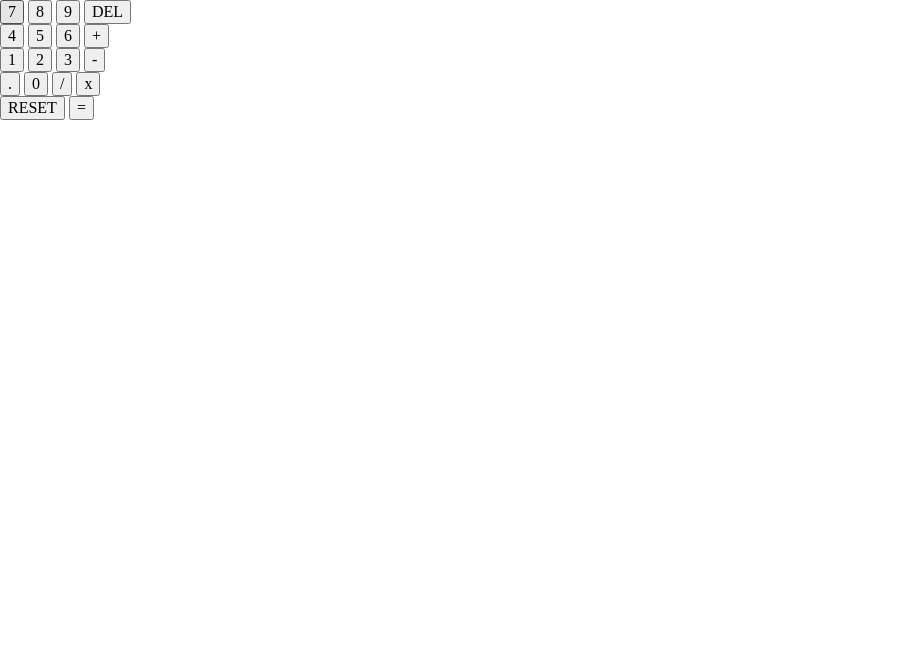
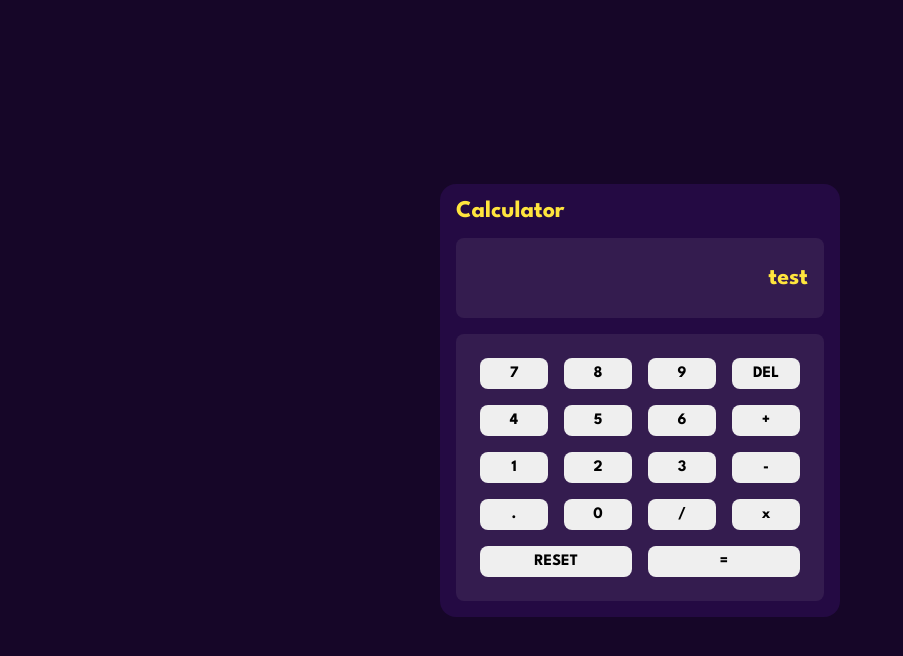
Before and after one commit to TheCRIS69/calculator, a plain HTML site: page index.html in a window 1280 px wide. Shown: the whole page, without its empty margins (0-903 px from the left). Drawn offline with Linux system fonts and the light colour scheme.

Commit message:
Made the calculator layout

```diff
--- a/index.html
+++ b/index.html
@@ -13,38 +13,39 @@
 <body>
     <div class="wrapper">
         <div class="container">
-            <h1 class="title"></h1>
-            <div class="calculator-result">
-                <span>
-                </span>
+            <h1 class="title">Calculator</h1>
+            <div class="calculator-result-box">
+                <h2 class="title">
+                    test
+                </h2>
             </div>
 
             <div class="calculator-options">
-                <div class="flex-group">
+                <div class="calculator-options__group">
                     <button class="button">7</button>
                     <button class="button">8</button>
                     <button class="button">9</button>
                     <button class="button-delete">DEL</button>
                 </div>
-                <div class="flex-group">
+                <div class="calculator-options__group">
                     <button class="button">4</button>
                     <button class="button">5</button>
                     <button class="button">6</button>
                     <button class="button">+</button>
                 </div>
-                <div class="flex-group">
+                <div class="calculator-options__group">
                     <button class="button">1</button>
                     <button class="button">2</button>
                     <button class="button">3</button>
                     <button class="button">-</button>
                 </div>
-                <div class="flex-group">
+                <div class="calculator-options__group">
                     <button class="button">.</button>
                     <button class="button">0</button>
                     <button class="button">/</button>
                     <button class="button">x</button>
-                <div>
-                <div class="flex-group">
+                </div>
+                <div class="calculator-options__group two">
                     <button class="button-reset">RESET</button>
                     <button class="button-result">=</button>
                 </div>
--- a/style.css
+++ b/style.css
@@ -1,5 +1,6 @@
 :root {
-  ---bg-very-dark-violet: hsl(268, 75%, 9%);
+  ---bg-body-dark-violet: hsl(268, 75%, 9%);
+  --bg-container-lighter-violet: hsl(268, 74%, 15%);
   --key-dark-violet:  hsl(281, 89%, 26%);
   --key-vivid-magenta: hsl(285, 91%, 52%);
   --key-pure-cyan: hsl(176, 100%, 44%);
@@ -12,6 +13,9 @@
 
   --fz-regular: 2rem;
   --ff-main: 'League Spartan', sans-serif;
+
+  --border-radius-normal: .5rem;
+  --border-radius-large: 1rem;
 }
 
 /*
@@ -20,9 +24,8 @@
 */
 *, *::before, *::after {
     box-sizing: border-box;
-  }
-  * {
     margin: 0;
+    padding: 0;
   }
 
   body {
@@ -38,3 +41,63 @@
   p, h1, h2, h3, h4, h5, h6 {
     overflow-wrap: break-word;
   }
+
+body {
+  background-color: var(---bg-body-dark-violet);
+  font-family: var(--ff-main);
+}
+
+.wrapper {
+  min-height: 100vh;
+  display: flex;
+  justify-content: center;
+  align-items: center;
+}
+
+.container {
+  min-height: 420px;
+  min-width: 400px;
+  background-color: var(--bg-container-lighter-violet);
+  border-radius: var(--border-radius-large);
+}
+
+.title {
+  color: var(--text-light-yellow);
+  font-size: 1.5rem;
+  padding: 1rem;
+}
+
+.calculator-result-box {
+  border-radius: var(--border-radius-normal);
+  background-color: var(--key-very-dark-violet);
+  min-height: 80px;
+  margin: 0 1rem;
+  display: flex;
+  align-items: center;
+  justify-content: flex-end;
+}
+
+.calculator-options {
+  min-height: 250px;
+  background-color: var(--key-very-dark-violet);
+  margin: 1rem;
+  padding: .5rem;
+  border-radius: var(--border-radius-normal);
+}
+
+.calculator-options__group {
+  margin: 1rem;
+  display: grid;
+  grid-template-columns: 1fr 1fr 1fr 1fr;
+  gap: 1rem;
+}
+.two {
+  grid-template-columns: 1fr 1fr;
+}
+
+.calculator-options__group > button {
+  padding: .5rem 0;
+  border: none;
+  border-radius: var(--border-radius-normal);
+  cursor: pointer;
+}
```
